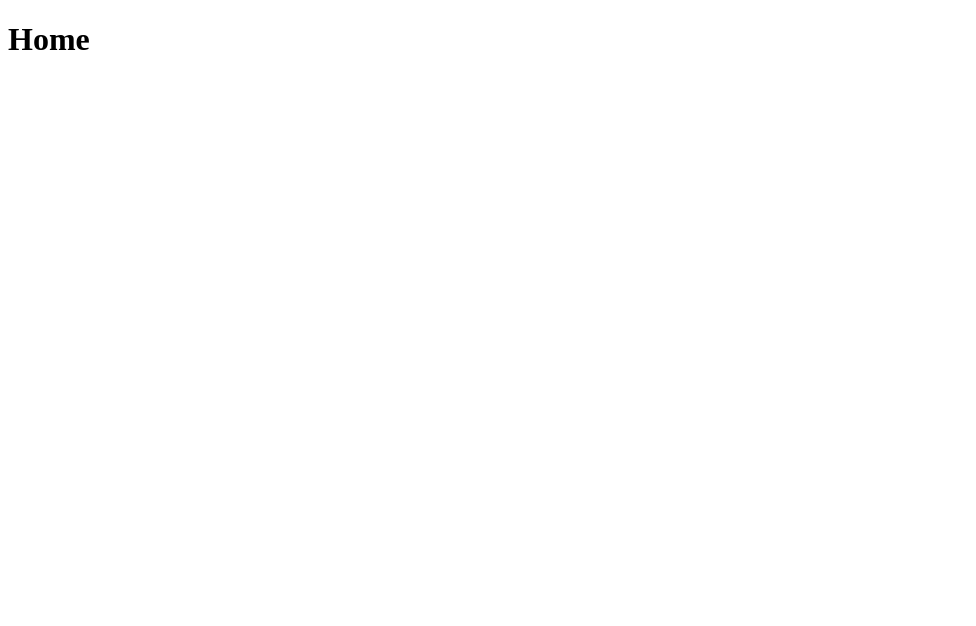
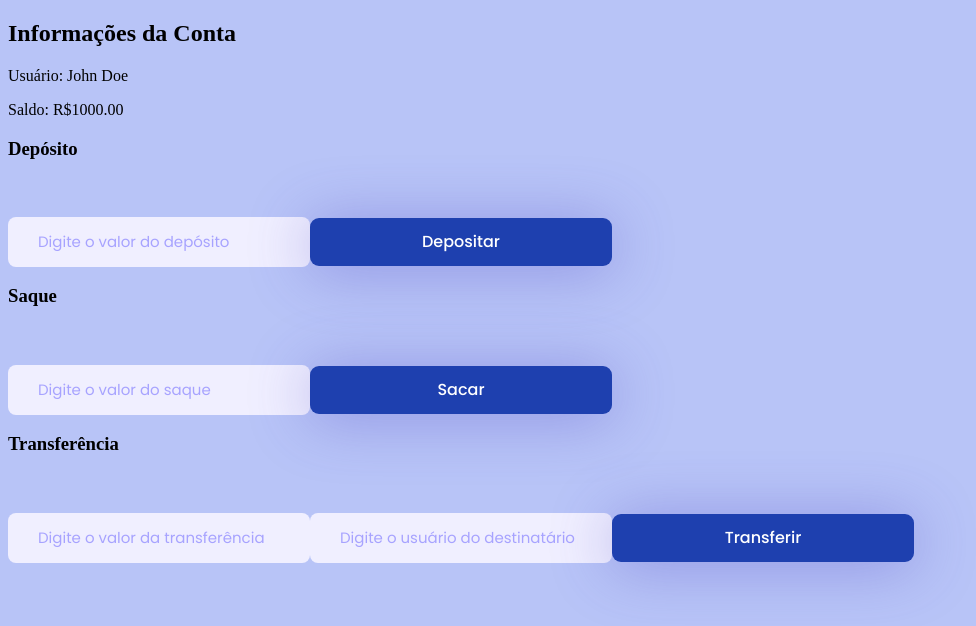
Before and after one commit to Xuan002/Naut-Bank-, a React (Vite) app: page /home in a window 1280 px wide. Shown: the top 626 px of the page, without its empty margins (0-976 px from the left). Built offline with nearby package versions, Linux system fonts and the light colour scheme.

Commit message:
mudanças

```diff
--- a/src/App.css
+++ b/src/App.css
@@ -3,7 +3,7 @@
 }
 
 body{
-    background: rgb(255, 255, 255);
+    background: rgb(184, 196, 247);
 
 }
 
--- a/src/App.jsx
+++ b/src/App.jsx
@@ -1,6 +1,5 @@
 import Login from "./Pages/Login"
 import "./App.css"
-import Cadastro from "./Pages/Cadastro"
 
 function App() {
 
--- /dev/null
+++ b/src/Pages/Home/home.css
@@ -0,0 +1,18 @@
+input{
+    background-color: #F0EFFF;
+    border-radius: 8px;
+    border: 0px;
+    width: 270px;
+    height: 48px;
+    padding-left: 30px;
+    font-family: 'Poppins';
+    font-style: normal;
+    font-weight: 400;
+    font-size: 15px;
+    line-height: 22px;
+
+}
+
+input::placeholder{
+    color: #A7A3FF;
+}
--- a/src/Pages/Home/index.jsx
+++ b/src/Pages/Home/index.jsx
@@ -1,9 +1,81 @@
+import CampoTexto from "../../components/campoTexto"
+import Botao from "../../components/Botao"
+import "./home.css"
+import React, { useState } from 'react';
+
 const Home = () => {
-    return (
-        <div>
-            <h1>Home</h1>
-        </div>
-     );
-}
+  const [username, setUsername] = useState('John Doe');
+  const [balance, setBalance] = useState(1000);
+  const [depositAmount, setDepositAmount] = useState('');
+  const [withdrawAmount, setWithdrawAmount] = useState('');
+  const [transferAmount, setTransferAmount] = useState('');
+  const [transferTo, setTransferTo] = useState('');
+
+  const handleDeposit = () => {
+    const amount = parseFloat(depositAmount);
+    if (!isNaN(amount)) {
+      setBalance(balance + amount);
+      setDepositAmount('');
+    }
+  };
+
+  const handleWithdraw = () => {
+    const amount = parseFloat(withdrawAmount);
+    if (!isNaN(amount) && amount <= balance) {
+      setBalance(balance - amount);
+      setWithdrawAmount('');
+    }
+  };
+
+  const handleTransfer = () => {
+    const amount = parseFloat(transferAmount);
+    if (!isNaN(amount) && amount <= balance) {
+      setBalance(balance - amount);
+      setTransferAmount('');
+      setTransferTo('');
+    }
+  };
+
+  return (
+    <div>
+      <h2>Informações da Conta</h2>
+      <p>Usuário: {username}</p>
+      <p>Saldo: R${balance.toFixed(2)}</p>
+
+      <h3>Depósito</h3>
+      <input
+        type="text"
+        value={depositAmount}
+        onChange={(e) => setDepositAmount(e.target.value)}
+        placeholder="Digite o valor do depósito"
+      />
+      <Botao texto='Depositar' funcao={handleDeposit}/>
+
+      <h3>Saque</h3>
+      <input
+        type="text"
+        value={withdrawAmount}
+        onChange={(e) => setWithdrawAmount(e.target.value)}
+        placeholder="Digite o valor do saque"
+      />
+      <Botao texto='Sacar' funcao={handleWithdraw}/>
+
+      <h3>Transferência</h3>
+      <input
+        type="text"
+        value={transferAmount}
+        onChange={(e) => setTransferAmount(e.target.value)}
+        placeholder="Digite o valor da transferência"
+      />
+      <input
+        type="text"
+        value={transferTo}
+        onChange={(e) => setTransferTo(e.target.value)}
+        placeholder="Digite o usuário do destinatário"
+      />
+      <Botao texto='Transferir' funcao={handleTransfer}/>
+    </div>
+  );
+};
 
 export default Home;
--- a/src/components/LoginForm/index.jsx
+++ b/src/components/LoginForm/index.jsx
@@ -9,7 +9,7 @@ const LoginForm = () => {
     const handleSubmit = async (event) => {
         event.preventDefault();
         try {
-
+            navigate('/home')
         } catch (error) {
             console.log(error);
         }
--- a/src/components/LoginForm/loginForm.css
+++ b/src/components/LoginForm/loginForm.css
@@ -22,7 +22,7 @@
     display: flex;
     justify-content: end;
     text-decoration: none;
-    color: #B0B0B0;
+    color: #000000;
     font-family: 'Poppins';
     font-style: normal;
     font-weight: 400;
```
Also changed, not shown: src/assets/logo/whale.png (renamed from whale.png).
